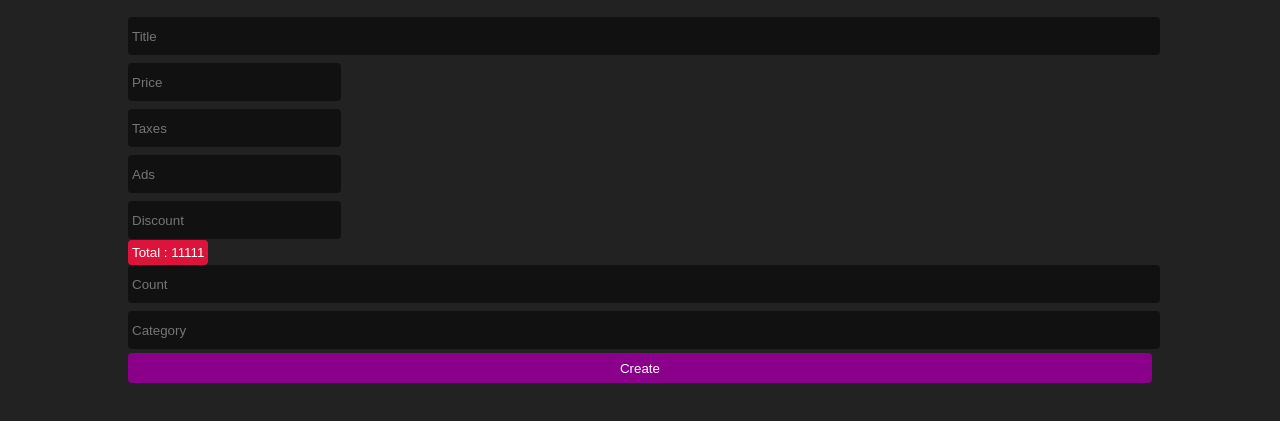
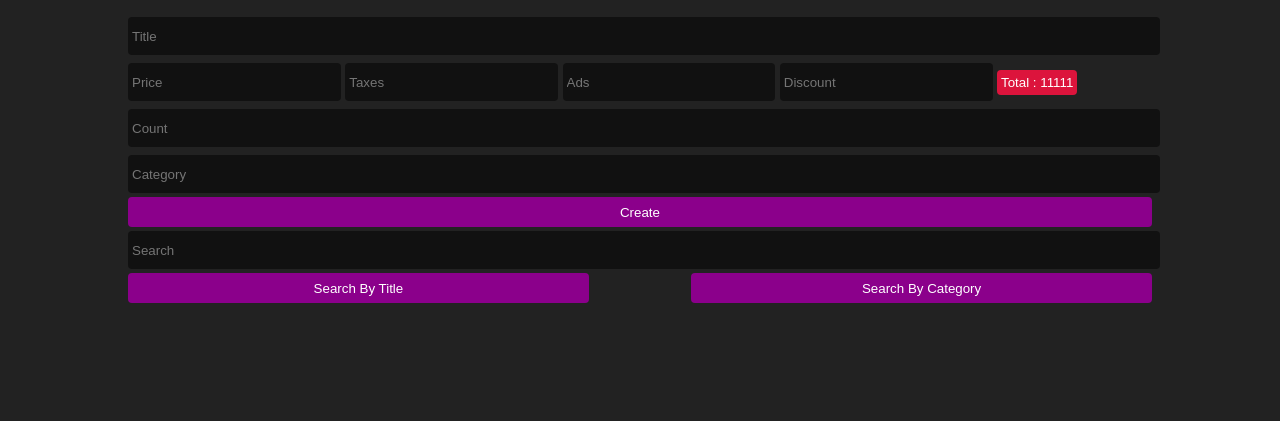
Before and after one commit to MohcineDev/CRUD-JS, a plain HTML site: page index.html in a window 1280 px wide. Shown: the part 65-486 px from the top of the page. Drawn offline with Linux system fonts and the light colour scheme.

Commit message:
output section

```diff
--- a/index.html
+++ b/index.html
@@ -33,7 +33,13 @@
         </div>
 
         <div class="outputs">
-
+            <div class="searchBlock">
+                <input type="text" name="" id="search" placeholder="search">
+                <div class="btnSearch">
+                    <button id="searchTitle">Search By Title</button>
+                    <button id="SearchCategory">Search By Category</button>
+                </div>
+            </div>
         </div>
     </div>
 
--- a/style.css
+++ b/style.css
@@ -20,7 +20,7 @@ body {
     margin: 1rem;
 }
 
-input{
+input {
     width: 100%;
     height: 30px;
     outline: none;
@@ -31,27 +31,30 @@ input{
     padding: 4px;
     color: #fff;
 }
-input::placeholder{
+
+input::placeholder {
     text-transform: capitalize;
 }
-input:focus{
+
+input:focus {
     background: #000;
 }
 
-.price{
+.price input {
     width: 20%;
 }
 
-#total{
+#total {
     background: crimson;
     border-radius: 4px;
     padding: 5px 4px;
 }
-#total::before{
+
+#total::before {
     content: "Total : ";
 }
 
-button{
+button {
     width: 100%;
     height: 30px;
     border: none;
@@ -60,3 +63,13 @@ button{
     background: darkmagenta;
     border-radius: 4px;
 }
+
+/* //outputs */
+.btnSearch {
+    display: flex;
+    justify-content: space-between;
+}
+
+.btnSearch button {
+    width: 45%;
+}
```
